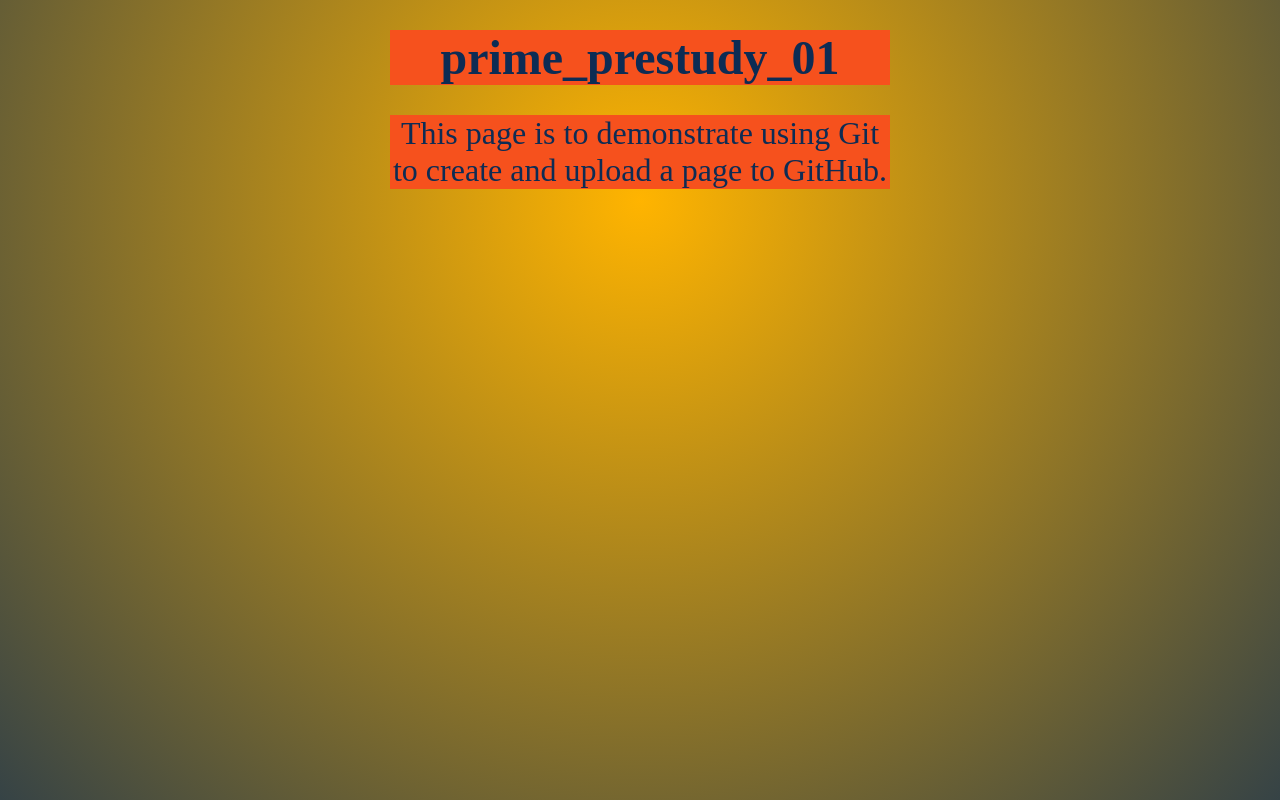
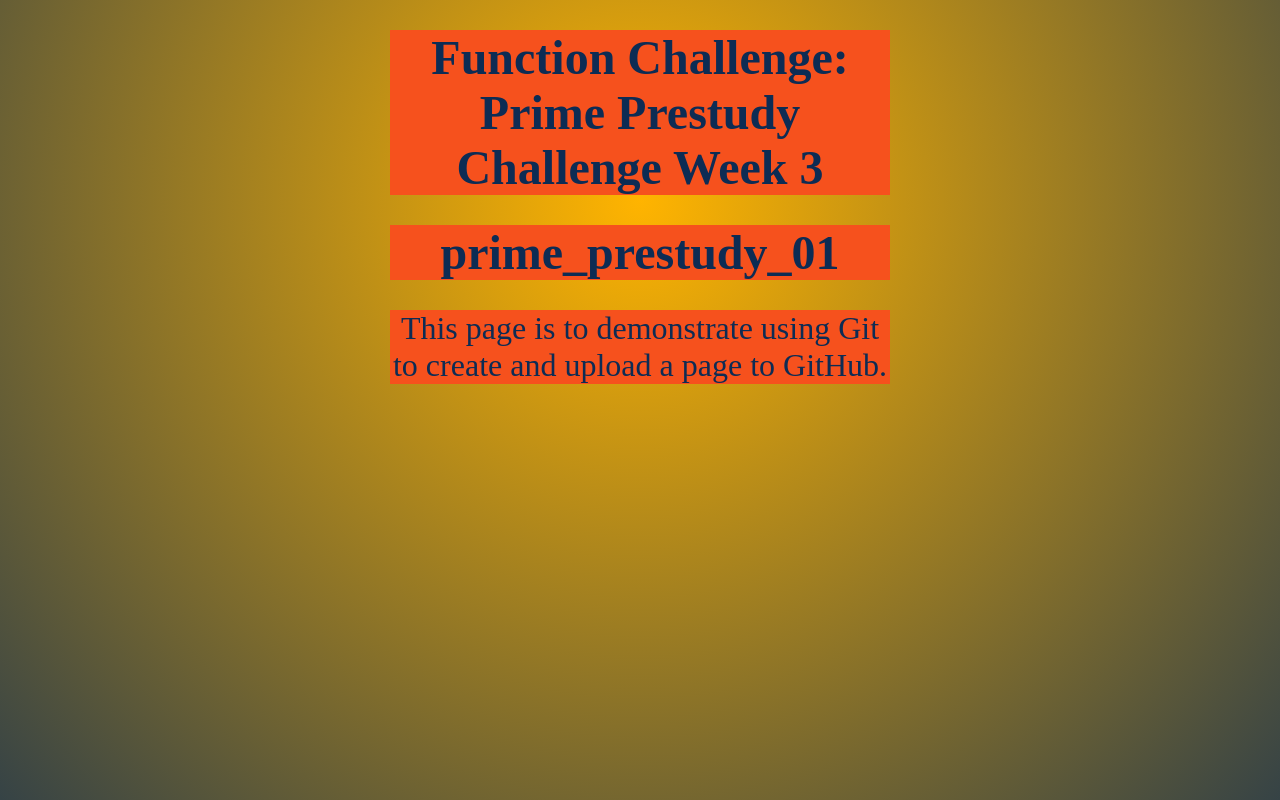
Before and after one commit to billkremer/prime_prestudy_01, a plain HTML site: page index.html in a window 1280 px wide. Shown: the top 800 px of the page. Drawn offline with Linux system fonts and the light colour scheme.

Commit message:
updates to index.html and script.js to more accurately match the project requirements.

```diff
--- a/index.html
+++ b/index.html
@@ -5,10 +5,11 @@
   <script src="script.js"></script>
   <link rel="stylesheet" href="styles.css" />
 
-  <title>Prime Prestudy Challenge Week 3</title>
+  <title>Function Challenge: Prime Prestudy Challenge Week 3</title>
 </head>
 <body>
 
+<h1>Function Challenge: Prime Prestudy Challenge Week 3</h1>
 <h1>prime_prestudy_01</h1>
 <p>This page is to demonstrate using Git to create and upload a page to GitHub.</p>
 </body>
--- a/script.js
+++ b/script.js
@@ -1,5 +1,5 @@
 var testFunction = function() {
-  console.log("Hey this works!");
+  console.log("\"Hey this works!\"");
 }
 
 testFunction();
```
